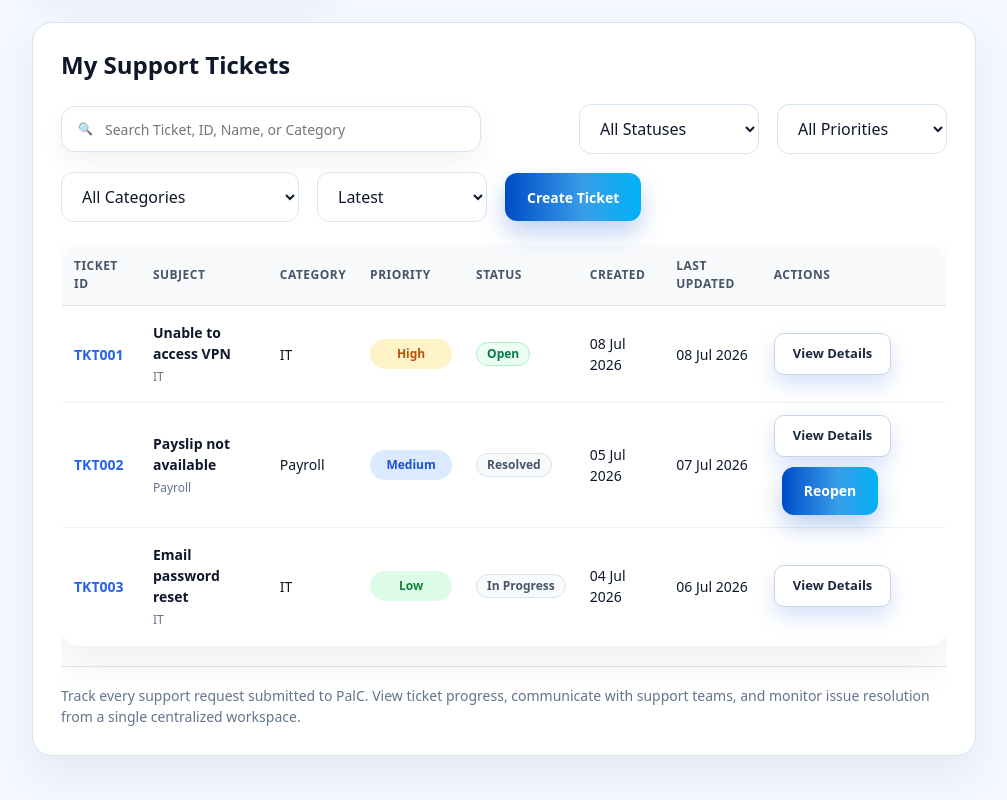
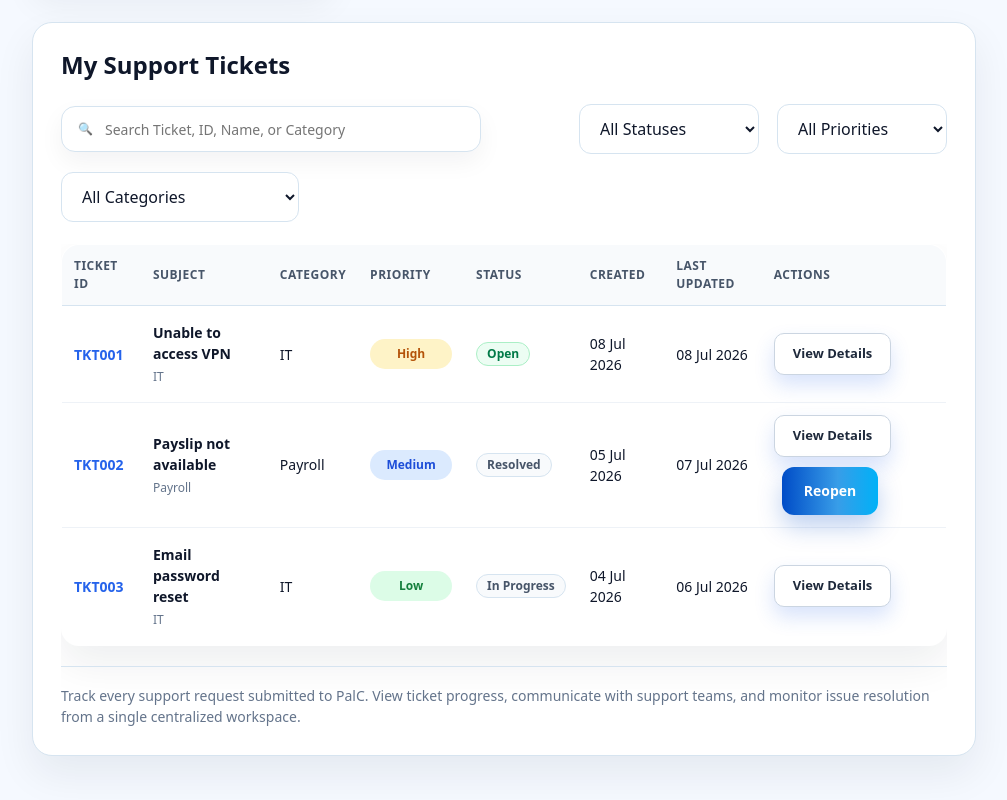
Before and after one commit to yashaswini-cyber/palc-alumni-portal, a React (Vite) app in the folder palc-alumni-portal/: page /helpdesk in a window 1280 px wide. Shown: the part 917-1717 px from the top of the page, without its empty margins (272-1279 px from the left). Built offline with nearby package versions, Linux system fonts and the light colour scheme.

Commit message:
Removed unnecessary button and dropdown in the table to improve visual hierarchy

```diff
--- a/palc-alumni-portal/src/modules/helpdesk/HelpdeskPage.tsx
+++ b/palc-alumni-portal/src/modules/helpdesk/HelpdeskPage.tsx
@@ -101,8 +101,8 @@ export default function HelpdeskPage() {
 const [statusFilter, setStatusFilter] = useState("All Statuses");
 const [categoryFilter, setCategoryFilter] = useState("All Categories");
 const [priorityFilter, setPriorityFilter] = useState("All Priorities");
-const [sortBy, setSortBy] = useState("Latest");
-  const ticketsSectionRef = useRef<HTMLDivElement>(null);
+
+const ticketsSectionRef = useRef<HTMLDivElement>(null);
 
   const openCreateTicket = () => setShowCreateTicket(true);
   const openTicketDetails = (ticket: typeof tickets[number]) => {
@@ -116,8 +116,7 @@ const reopenTicket = (ticketId: string) => {
   const scrollToTickets = () => {
     ticketsSectionRef.current?.scrollIntoView({ behavior: "smooth", block: "start" });
   };
-  const filteredTickets = tickets
-      .filter((ticket) => {
+  const filteredTickets = tickets.filter((ticket) => {
         const matchesSearch =
           ticket.id.toLowerCase().includes(searchQuery.toLowerCase()) ||
           ticket.subject.toLowerCase().includes(searchQuery.toLowerCase());
@@ -137,28 +136,6 @@ const reopenTicket = (ticketId: string) => {
           matchesCategory &&
           matchesPriority
         );
-      })
-      .sort((a, b) => {
-        switch (sortBy) {
-          case "Oldest":
-            return new Date(a.createdOn).getTime() - new Date(b.createdOn).getTime();
-          case "Priority": {
-            const order = {
-              Critical: 4,
-              High: 3,
-              Medium: 2,
-              Low: 1,
-            };
-            return (
-              (order[b.priority as keyof typeof order] || 0) -
-              (order[a.priority as keyof typeof order] || 0)
-            );
-          }
-          case "Status":
-            return a.status.localeCompare(b.status);
-          default:
-            return new Date(b.createdOn).getTime() - new Date(a.createdOn).getTime();
-        }
       });
 
   return (
@@ -254,19 +231,6 @@ const reopenTicket = (ticketId: string) => {
               <option value="Benefits">Benefits</option>
               <option value="Accounts">Accounts</option>
             </select>
-
-            <select
-              value={sortBy}
-              onChange={(e) => setSortBy(e.target.value)}
-              style={{ padding: "12px 16px", borderRadius: "12px", border: `1px solid ${COLORS.border}`, minWidth: "170px", background: COLORS.surface, color: COLORS.text }}
-            > <option value="Latest">Latest</option>
-              <option value="Oldest">Oldest</option>
-              <option value="Priority">Priority</option>
-              <option value="Status">Status</option>
-            </select>
-            <PrimaryButton onClick={openCreateTicket}>
-              Create Ticket
-            </PrimaryButton>
           </div>
         </div>
 
```
